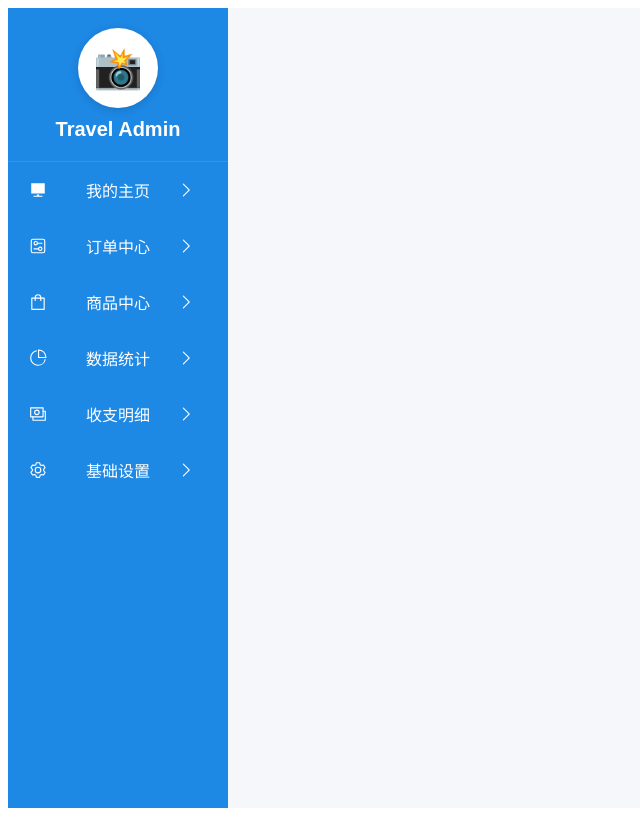
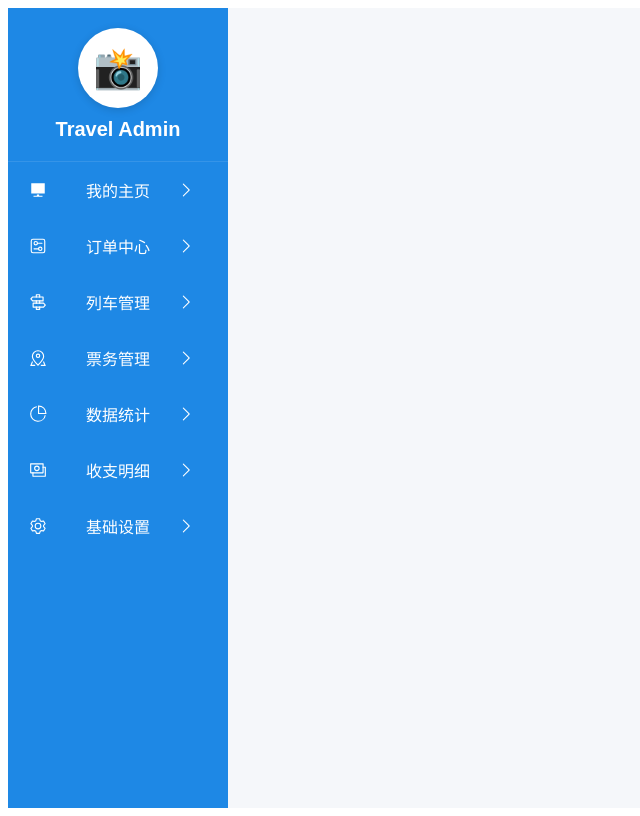
Before and after one commit to zheng0456/ticketing_system, a Vue app: page /admin in a window 1280 px wide. Shown: the whole page, without its empty margins (0-640 px from the left). Built offline with nearby package versions, Linux system fonts and the light colour scheme.

Commit message:
feat(admin): 更新管理员导航菜单
- 将商品中心菜单替换为列车管理菜单
- 添加票务管理菜单项
- 引入新的图标组件 Guide 和 MapLocation
- 更新菜单图标和路由路径
- 修改菜单显示文本为列车管理和票务管理

```diff
--- a/src/components/admin/nave/AdminNave.vue
+++ b/src/components/admin/nave/AdminNave.vue
@@ -26,12 +26,20 @@
         <el-icon><ArrowRight /></el-icon>
       </router-link>
 
-      <!-- 商品中心 -->
-      <router-link to="/product" class="menu-item">
-        <el-icon><Handbag /></el-icon>
-        <span>商品中心</span>
+      <!--列车管理中心 -->
+      <router-link to="/train" class="menu-item">
+        <el-icon><Guide /></el-icon>
+        <span>列车管理</span>
         <el-icon><ArrowRight /></el-icon>
       </router-link>
+
+      <!-- 票务管理 -->
+      <router-link to="/tickets" class="menu-item">
+        <el-icon><MapLocation /></el-icon>
+        <span>票务管理</span>
+        <el-icon><ArrowRight /></el-icon>
+      </router-link>
+
 
       <!-- 数据统计（带下拉菜单） -->
       <router-link to="/products" class="menu-item">
@@ -58,18 +66,19 @@
 </template>
 
 <script>
-import { Platform, ArrowRight, Handbag, SetUp, PieChart, Money, Setting } from '@element-plus/icons-vue'
+import { Platform, ArrowRight, SetUp, PieChart, Money, Setting, Guide, MapLocation } from '@element-plus/icons-vue'
 
 export default {
   name: 'AdminNave',
   components: {
      Platform,
      ArrowRight,
-     Handbag,
      SetUp,
      PieChart,
      Money,
-     Setting
+     Setting,
+     Guide,
+     MapLocation
     },
   // 组件数据
   data() {
```
